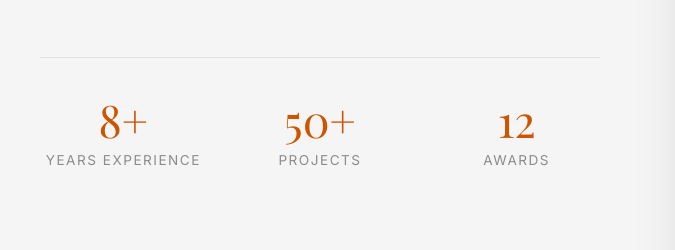
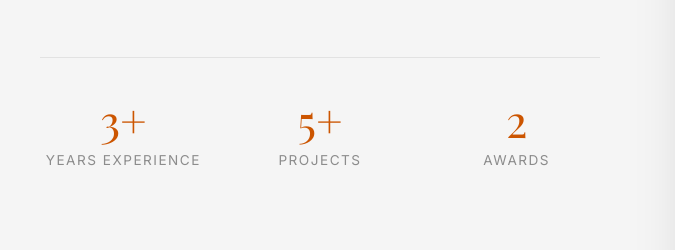
Before and after one commit to zafariabbas68/Movahedi_web_Portfolio, a website: page about.html in a window 1280 px wide. Shown: the part 550-800 px from the top of the page, 0-675 px from the left. Drawn offline with nearby package versions, Linux system fonts and the light colour scheme; a web font is replaced by a local one.

```diff
--- a/about.html
+++ b/about.html
@@ -1018,15 +1018,15 @@
 
                     <div class="hero-stats">
                         <div class="stat-item" style="animation: fadeInUp 0.6s ease forwards 0.2s;">
-                            <div class="stat-number">8+</div>
+                            <div class="stat-number">3+</div>
                             <div class="stat-label">Years Experience</div>
                         </div>
                         <div class="stat-item" style="animation: fadeInUp 0.6s ease forwards 0.3s;">
-                            <div class="stat-number">50+</div>
+                            <div class="stat-number">5+</div>
                             <div class="stat-label">Projects</div>
                         </div>
                         <div class="stat-item" style="animation: fadeInUp 0.6s ease forwards 0.4s;">
-                            <div class="stat-number">12</div>
+                            <div class="stat-number">2</div>
                             <div class="stat-label">Awards</div>
                         </div>
                     </div>
```
